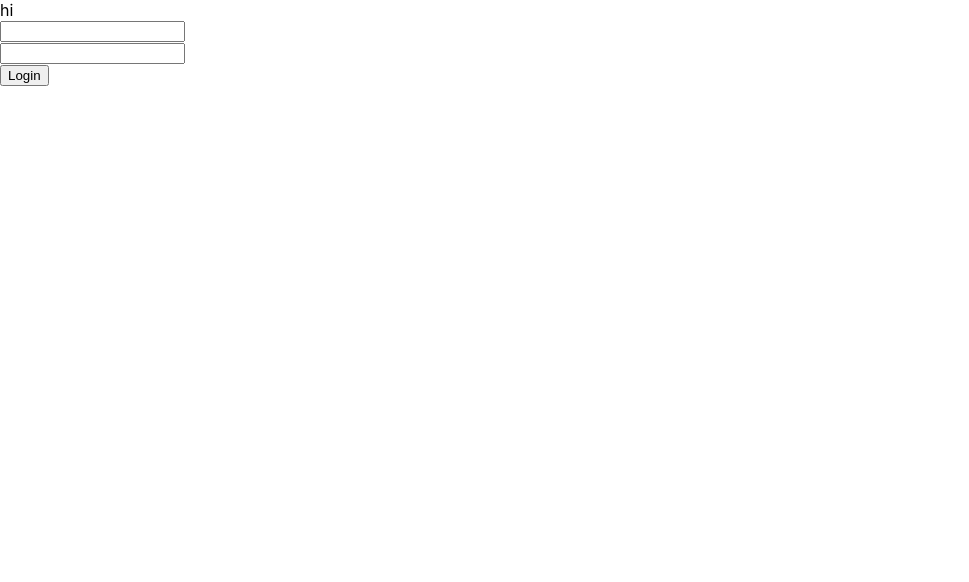
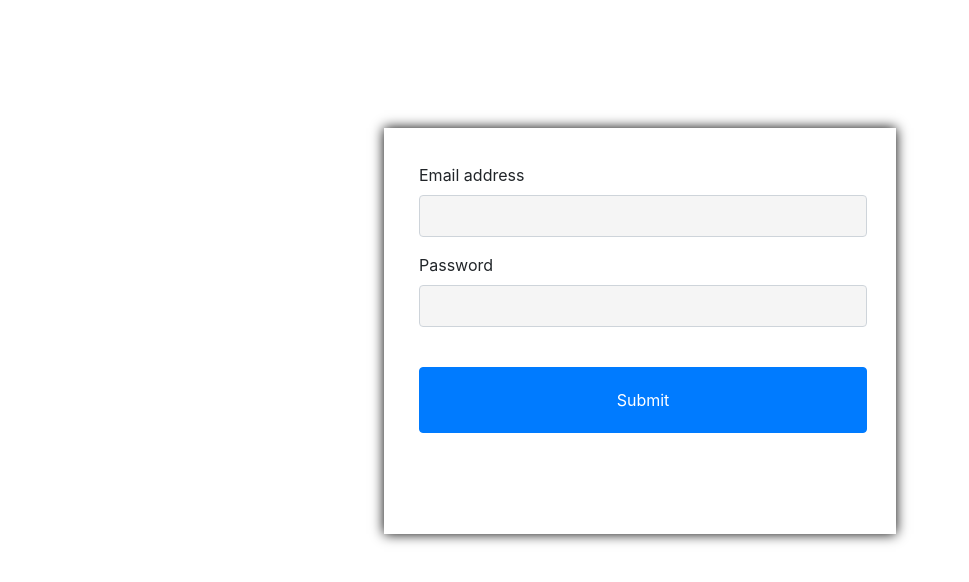
Before and after one commit to ameydeshpande10/TMS_Project, a React (Create React App) app in the folder client/: page / in a window 1280 px wide. Shown: the top 582 px of the page, without its empty margins (0-969 px from the left). Built offline with nearby package versions, Linux system fonts and the light colour scheme.

Commit message:
developed login react component

```diff
--- a/client/public/index.html
+++ b/client/public/index.html
@@ -1,20 +1,20 @@
 <!DOCTYPE html>
 <html lang="en">
+
 <head>
   <meta charset="utf-8" />
   <link rel="icon" href="%PUBLIC_URL%/favicon.ico" />
   <meta name="viewport" content="width=device-width, initial-scale=1" />
   <meta name="theme-color" content="#000000" />
-    <meta
-      name="description"
-      content="Web site created using create-react-app"
-    />
+  <meta name="description" content="Web site created using create-react-app" />
   <link rel="apple-touch-icon" href="%PUBLIC_URL%/logo192.png" />
   <!--
       manifest.json provides metadata used when your web app is installed on a
       user's mobile device or desktop. See https://developers.google.com/web/fundamentals/web-app-manifest/
     -->
   <link rel="manifest" href="%PUBLIC_URL%/manifest.json" />
+  <link rel="stylesheet" href="https://stackpath.bootstrapcdn.com/bootstrap/4.1.0/css/bootstrap.min.css"
+    integrity="sha384-9gVQ4dYFwwWSjIDZnLEWnxCjeSWFphJiwGPXr1jddIhOegiu1FwO5qRGvFXOdJZ4" crossorigin="anonymous">
   <!--
       Notice the use of %PUBLIC_URL% in the tags above.
       It will be replaced with the URL of the `public` folder during the build.
@@ -26,6 +26,7 @@
     -->
   <title>React App</title>
 </head>
+
 <body>
   <noscript>You need to enable JavaScript to run this app.</noscript>
   <div id="root"></div>
@@ -39,5 +40,17 @@
       To begin the development, run `npm start` or `yarn start`.
       To create a production bundle, use `npm run build` or `yarn build`.
     -->
+  <script src="https://code.jquery.com/jquery-3.3.1.slim.min.js"
+    integrity="sha384-q8i/X+965DzO0rT7abK41JStQIAqVgRVzpbzo5smXKp4YfRvH+8abtTE1Pi6jizo"
+    crossorigin="anonymous"></script>
+
+  <script src="https://cdnjs.cloudflare.com/ajax/libs/popper.js/1.14.0/umd/popper.min.js"
+    integrity="sha384-cs/chFZiN24E4KMATLdqdvsezGxaGsi4hLGOzlXwp5UZB1LY//20VyM2taTB4QvJ"
+    crossorigin="anonymous"></script>
+
+  <script src="https://stackpath.bootstrapcdn.com/bootstrap/4.1.0/js/bootstrap.min.js"
+    integrity="sha384-uefMccjFJAIv6A+rW+L4AHf99KvxDjWSu1z9VI8SKNVmz4sk7buKt/6v9KI65qnm"
+    crossorigin="anonymous"></script>
 </body>
+
 </html>
--- a/client/src/App.js
+++ b/client/src/App.js
@@ -6,7 +6,6 @@
 function App() {
   return (
     <div>
-      hi
       <Login />
     </div>
   );
--- a/client/src/components/login.js
+++ b/client/src/components/login.js
@@ -5,39 +5,127 @@
 function login() {
   const [email, setEmail] = useState("");
   const [password, setPassword] = useState("");
+  const [message, setMessage] = useState("");
 
   async function postLogin(e) {
     e.preventDefault();
 
     try {
-      await axios.post("http://localhost:3001/user/login", {
+      await axios
+        .post("http://localhost:3001/user/login", {
           email,
           password,
+        })
+        .then((Response) => {
+          setMessage(Response.data.message);
+          //alert(Response.data.message);
+          //setStatus({ type: "sucess" });
         });
     } catch (error) {
+      setMessage(Response.data.message);
+      //setStatus({ status: "failed" });
       console.log(error);
     }
   }
 
   return (
-    <div>
+    <div
+      style={{
+        backgroundColor: "white",
+        margin: "10% auto",
+        boxShadow: "0px 0px 12px black",
+        width: "40vw",
+        boxshadow: "0px 0px 12px black",
+        padding: "35px",
+      }}
+      className="container-fluid d-flex "
+    >
       <form onSubmit={postLogin}>
+        <div class="mb-3">
+          <label for="exampleInputEmail1" class="form-label">
+            Email address
+          </label>
           <input
-          type={Text}
+            style={{
+              backgroundColor: "whitesmoke",
+              width: "35vw",
+              padding: "20px",
+              color: "grey",
+            }}
             value={email}
             onChange={(e) => setEmail(e.target.value)}
+            type="email"
+            class="form-control "
+            id="exampleInputEmail1"
           />
-        <br></br>
+        </div>
+        <div class="mb-3">
+          <label for="exampleInputPassword1" class="form-label">
+            Password
+          </label>
           <input
-          type={password}
+            style={{
+              backgroundColor: "whitesmoke",
+              width: "35vw",
+              padding: "20px",
+              color: "grey",
+            }}
             value={password}
             onChange={(e) => setPassword(e.target.value)}
+            type="password"
+            class="form-control"
+            id="exampleInputPassword1"
           />
+        </div>
         <br></br>
-        <button type="submit">Login</button>
+        <button
+          style={{
+            width: "35vw",
+            padding: "20px",
+          }}
+          type="submit"
+          class="btn btn-primary"
+        >
+          Submit
+        </button>
+        <br></br>
+        <br></br>
+        <div class="alert " role="alert">
+          {message && <div>{message}</div>}
+        </div>
       </form>
     </div>
   );
 }
 
 export default login;
+
+/*
+<div>
+      <form onSubmit={postLogin}>
+        <div class="form-outline mb-4">
+          <input
+            className="form-control"
+            type={Text}
+            value={email}
+            onChange={(e) => setEmail(e.target.value)}
+          />
+        </div>
+
+        <br></br>
+        <div class="form-outline mb-4">
+          <input
+            className="form-control"
+            type={password}
+            value={password}
+            onChange={(e) => setPassword(e.target.value)}
+          />
+        </div>
+        <br></br>
+        <button className="btn" type="submit">
+          Login
+        </button>
+      </form>
+      {message && <div>{message}</div>}
+      </div>
+*/
```
Also changed, not shown: 1 other file (tests, documents, lock files or other folders). Lines whose indentation alone changed are shown as unchanged.
